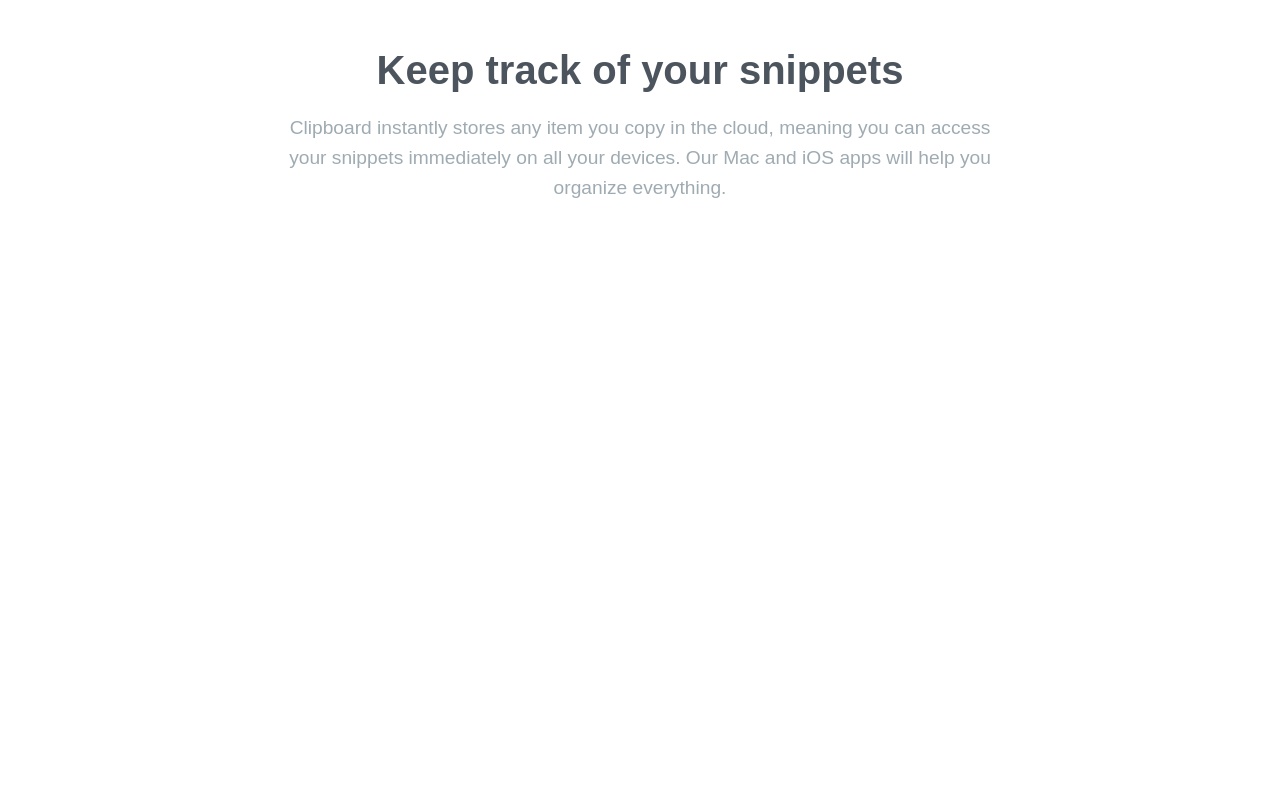
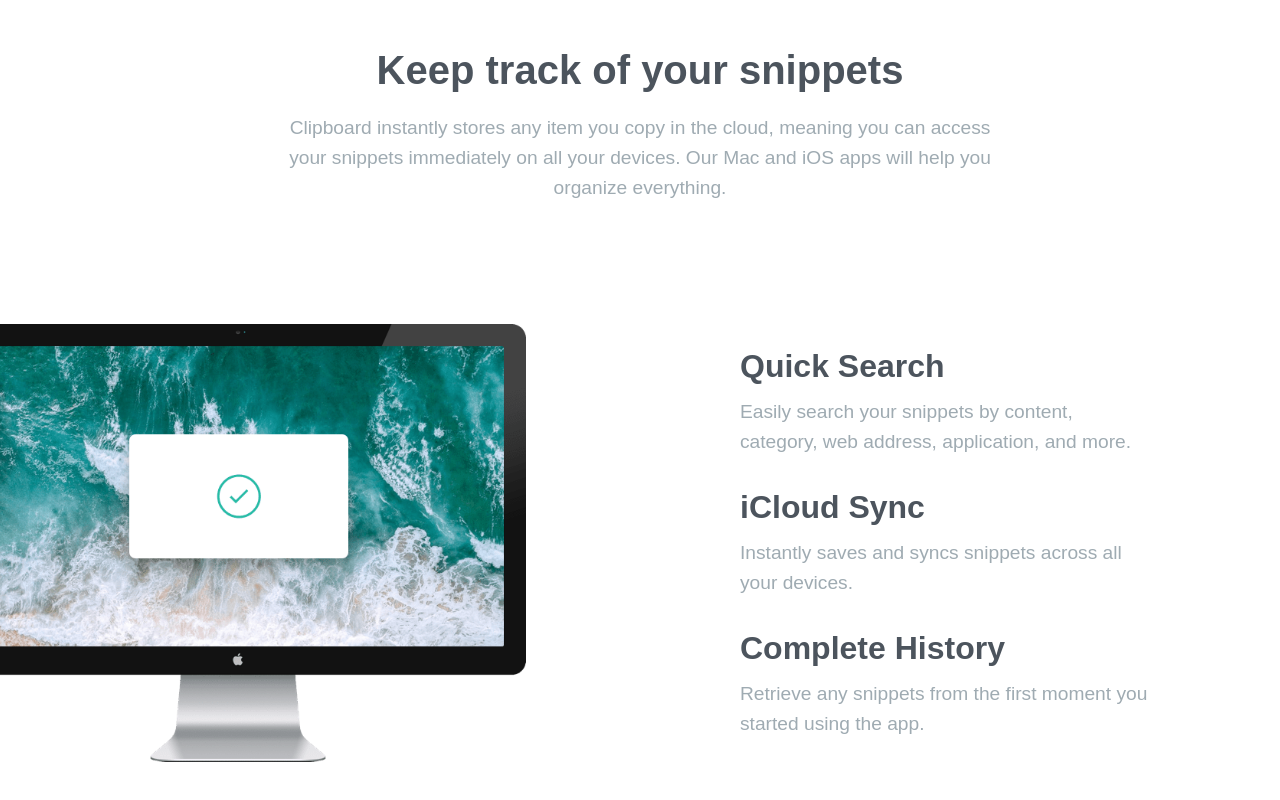
Before and after one commit to AlvesPHGA/lp-clipboard, a React (Vite) app: page / in a window 1280 px wide. Shown: the part 662-1462 px from the top of the page. Before the commit the page ends 965 px from the top, so only its background shows below. Built offline with nearby package versions, Linux system fonts and the light colour scheme.

Commit message:
add a section in section Snippets

```diff
--- a/src/sections/Snippets/Snippets.jsx
+++ b/src/sections/Snippets/Snippets.jsx
@@ -1,6 +1,12 @@
 import React from 'react';
 import { Wrap__1200 } from '../../Styles/Styles.style';
-import { SnippetsStyle } from './Snippets.style';
+import {
+   BoxFunctionalities,
+   BoxImg,
+   Functionalities,
+   Functionality,
+   SnippetsStyle,
+} from './Snippets.style';
 
 const Snippets = () => {
    return (
@@ -13,6 +19,31 @@
                devices. Our Mac and iOS apps will help you organize everything.
             </p>
          </Wrap__1200>
+         <Functionalities>
+            <BoxImg></BoxImg>
+            <BoxFunctionalities>
+               <Functionality>
+                  <h3>Quick Search</h3>
+                  <p>
+                     Easily search your snippets by content, category, web
+                     address, application, and more.
+                  </p>
+               </Functionality>
+               <Functionality>
+                  <h3>iCloud Sync</h3>
+                  <p>
+                     Instantly saves and syncs snippets across all your devices.
+                  </p>
+               </Functionality>
+               <Functionality>
+                  <h3>Complete History</h3>
+                  <p>
+                     Retrieve any snippets from the first moment you started
+                     using the app.
+                  </p>
+               </Functionality>
+            </BoxFunctionalities>
+         </Functionalities>
       </SnippetsStyle>
    );
 };
--- a/src/sections/Snippets/Snippets.style.jsx
+++ b/src/sections/Snippets/Snippets.style.jsx
@@ -1,4 +1,6 @@
 import styled from 'styled-components';
+
+import BackComputer from '../../assets/image-computer.png';
 
 export const SnippetsStyle = styled.section`
    text-align: center;
@@ -10,3 +12,40 @@
       margin: 1.25rem auto;
    }
 `;
+
+export const Functionalities = styled.section`
+   padding-top: 2.5rem;
+   display: grid;
+   grid-template-columns: 1fr 1fr;
+   align-items: center;
+`;
+
+export const BoxImg = styled.div`
+   width: 90%;
+   height: 70vh;
+   background: url(${BackComputer}) no-repeat;
+   background-position: -50px center;
+   background-size: contain;
+`;
+
+export const BoxFunctionalities = styled.div`
+   padding-left: 100px;
+   display: flex;
+   flex-direction: column;
+   gap: 2rem;
+`;
+
+export const Functionality = styled.div`
+   text-align: left;
+
+   & h3 {
+      margin-bottom: 0.75rem;
+   }
+
+   & p {
+      padding: 0;
+      width: 412px;
+      text-align: left;
+      margin: 0;
+   }
+`;
```
